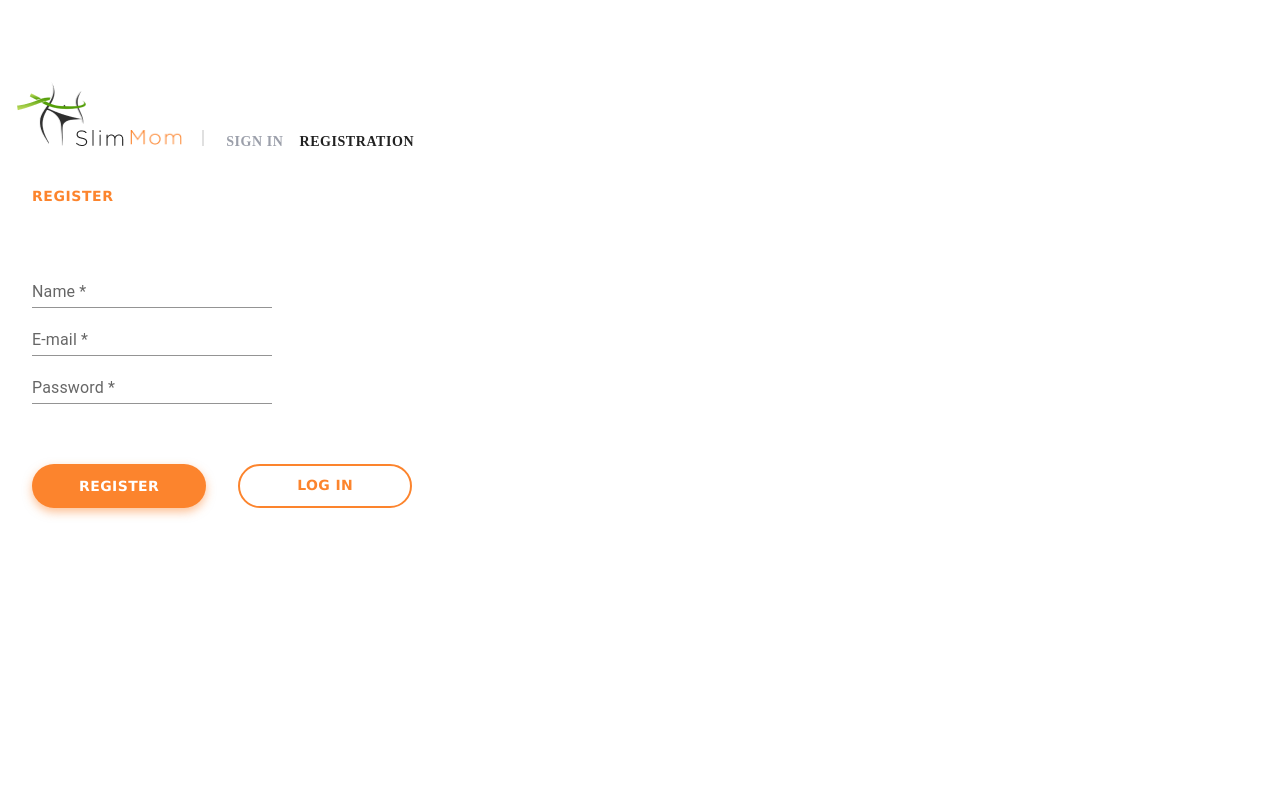
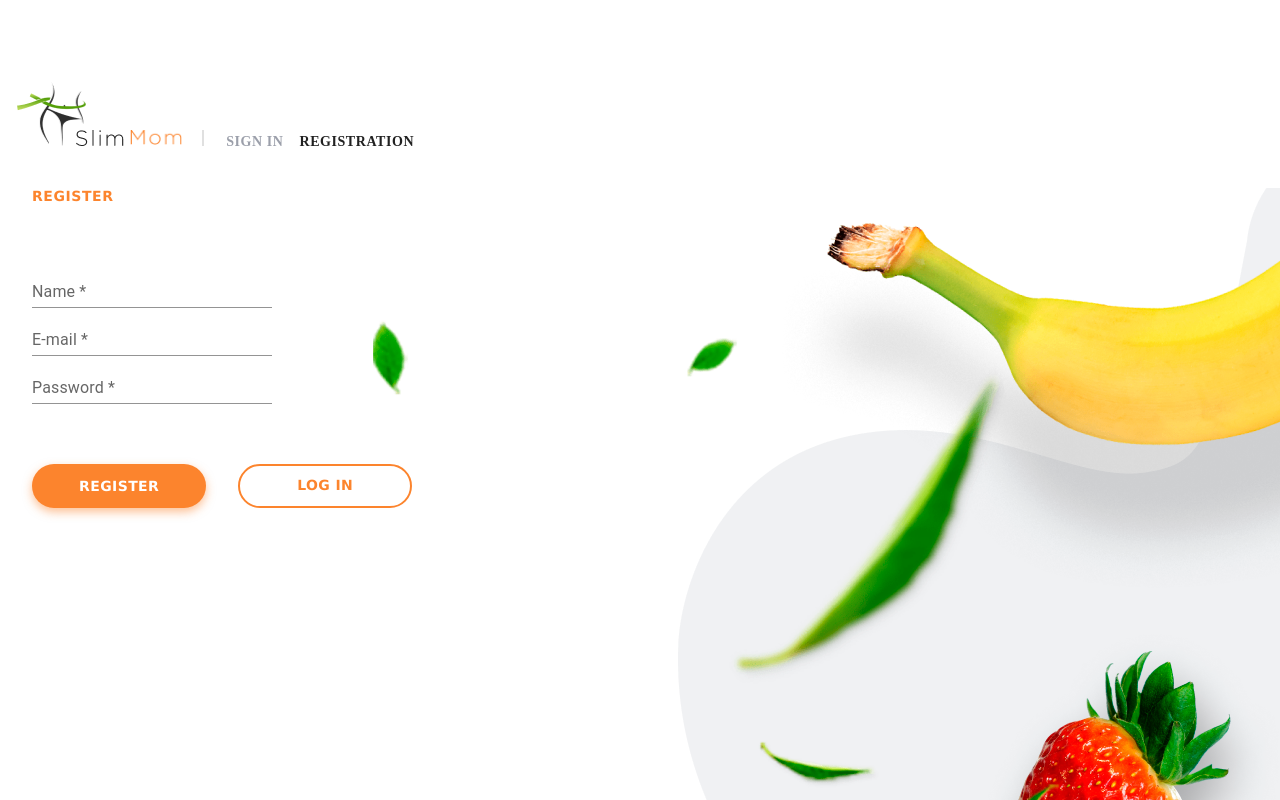
Before and after one commit to denyskuz/slimmom, a React (Create React App) app: page /signup in a window 1280 px wide. Shown: the top 800 px of the page. Built offline with nearby package versions, Linux system fonts and the light colour scheme; no server answers.

Commit message:
add BG to register page

```diff
--- a/src/pages/registration/registrationPage.js
+++ b/src/pages/registration/registrationPage.js
@@ -1,6 +1,6 @@
 import RegisterForm from 'components/RegistrationForm/registrationForm';
 import { Helmet } from 'react-helmet';
-import { Title } from './registrationPage.styled';
+import { Title, Wrapper } from './registrationPage.styled';
 import Container from 'components/Container';
 
 export default function RegistrationPage() {
@@ -9,10 +9,12 @@ export default function RegistrationPage() {
       <Helmet>
         <title>Register</title>
       </Helmet>
-      <Container>
-        <Title>Register</Title>
-        <RegisterForm />
-      </Container>
+      <Wrapper>
+        <Container>
+          <Title>Register</Title>
+          <RegisterForm />
+        </Container>
+      </Wrapper>
     </>
   );
 }
--- a/src/pages/registration/registrationPage.styled.js
+++ b/src/pages/registration/registrationPage.styled.js
@@ -1,4 +1,17 @@
 import styled from '@emotion/styled';
+import backgroundTablet from '../../images/background/background-tablet.png';
+import backgroundDesktop from '../../images/background/background-desktop.png';
+
+export const Wrapper = styled.div`
+  height: 100vh;
+
+  @media (min-width: 767px) {
+    background: url(${backgroundTablet}) no-repeat bottom 0 right 0;
+  }
+  @media (min-width: 1280px) {
+    background: url(${backgroundDesktop}) no-repeat bottom 0 right 0;
+  }
+`;
 
 export const Title = styled.h1`
   text-align: center;
```
